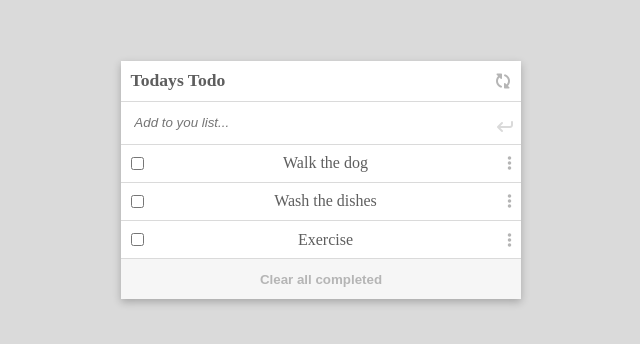
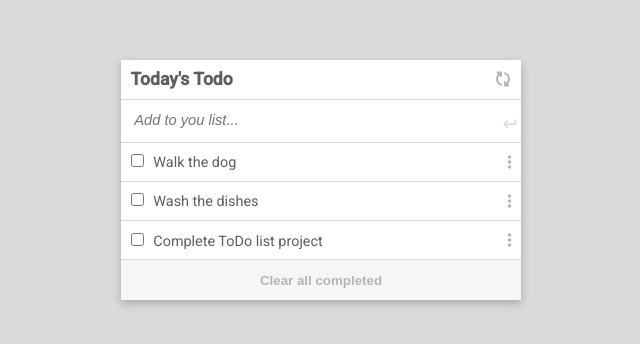
Before and after one commit to ikennarichard/ToDo, a website built with webpack: page src/index.html in a window 1280 px wide. Shown: the part 220-564 px from the top of the page, without its empty margins (319-959 px from the left). Built offline with nearby package versions, Linux system fonts and the light colour scheme.

Commit message:
Update page fonts

```diff
--- a/src/index.html
+++ b/src/index.html
@@ -10,7 +10,7 @@
 <body>
   <main>
     <div class="top_container">
-      <h1>Todays Todo</h1>
+      <h1>Today's Todo</h1>
       <i class="fa-solid fa-rotate fa-rotate-90"></i>
     </div>
     <form>
--- a/src/index.js
+++ b/src/index.js
@@ -16,7 +16,7 @@ const todoTasks = [
   {
     index: 2,
     completed: false,
-    description: 'Exercise'
+    description: 'Complete ToDo list project'
   },
 ];
 
@@ -27,8 +27,10 @@ const listStructure =
   sortedTasks.map((item) => {
     return (
       `<li class='list_item' id=${item.index}>
-      <input type='checkbox' class='check_item'>
-      <span class='description'>${item.description}</span>
+      <div>
+        <input type='checkbox' class='check_item'>
+        <span class='description'>${item.description}</span>
+      </div>
       <i class="fa-solid fa-ellipsis-vertical"></i>
       </li>`
     );
--- a/src/style.css
+++ b/src/style.css
@@ -1,3 +1,5 @@
+@import url('https://fonts.googleapis.com/css2?family=Roboto:wght@300;400;500&display=swap');
+
 * {
   margin: 0;
   padding: 0;
@@ -5,15 +7,10 @@
 }
 
 :root {
-  /* list text color */
     --dark-silver: #707070;
-    /* clear button background */
     --cultured: #f6f6f6;
-    /* placeholder text */
     --gainsboro: #dadada;
-
     --darkboro: #b5b5b5;
-    /* list text color*/
     --daveys-gray: #5e5e5e;
 }
 
@@ -21,7 +18,8 @@ body {
   min-height: 100vh;
   display: grid;
   place-items: center;
-  background-color: var(--gainsboro)
+  background-color: var(--gainsboro);
+  font-family: 'Roboto', sans-serif;
 }
 
 main {
@@ -61,8 +59,13 @@ i:hover {
   color: var(--darkboro);
 }
 
+.fa-ellipsis-vertical:hover {
+  cursor: move;
+}
+
 .fa-arrow-turn-down {
   color: var(--gainsboro);
+  font-size: 0.8em;
 }
 
 form {
@@ -85,6 +88,7 @@ form {
 .list_input::placeholder {
   font-style: italic;
   font-weight: 500;
+  font-size: 1.1em;
 }
 
 .list_item {
@@ -97,9 +101,14 @@ form {
   border: 5px solid red;
 }
 
+.description {
+  margin-inline-start: 0.4em;
+  font-size: 0.9em;
+}
+
 .add_task {
   position: absolute;
-  bottom: 0.6em;
+  bottom: 0.9em;
   right: 0.6em;
 }
 
```
